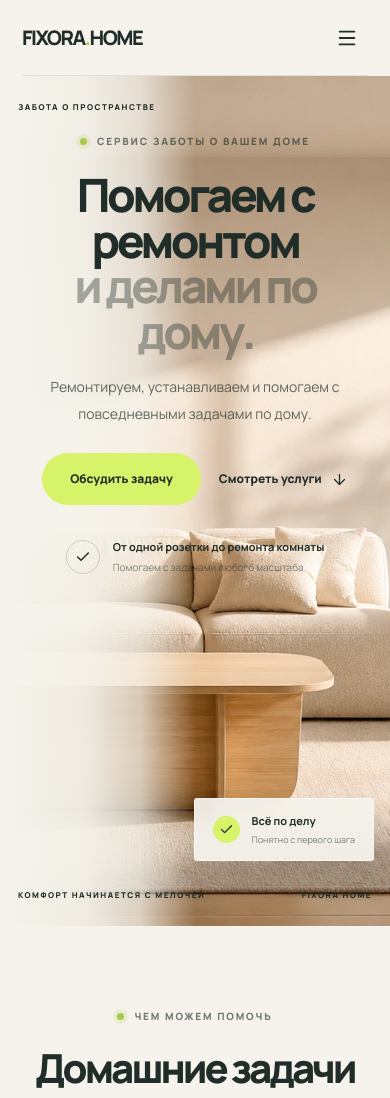
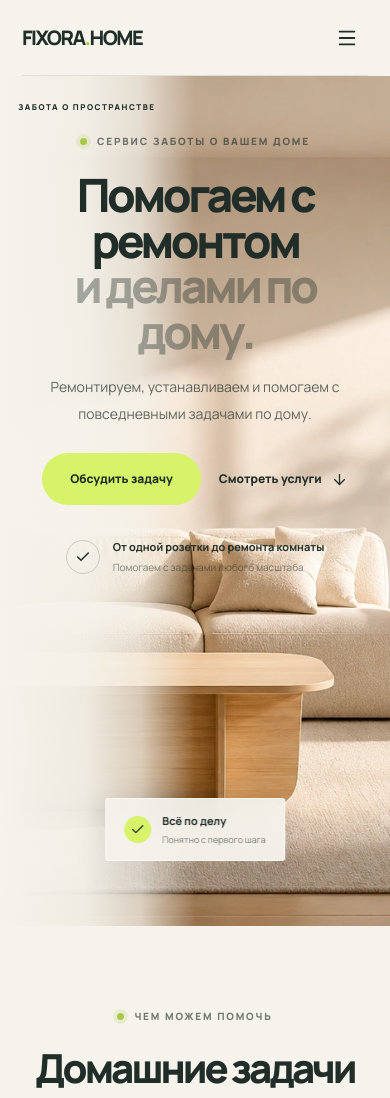
Before and after one commit to artkoro94/fixora-home, a React (Vite) app: page / in a window 390 px wide. Shown: the top 1098 px of the page. Built offline with nearby package versions, Linux system fonts and the light colour scheme.

Commit message:
fix: refine hero layout on mobile and tablet

```diff
--- a/src/widgets/hero/Hero.tsx
+++ b/src/widgets/hero/Hero.tsx
@@ -54,12 +54,12 @@ function Hero() {
         <div className="absolute top-[25px] right-[5.5%] left-[5.5%] z-[1] flex justify-between text-[9px] font-extrabold tracking-[1.5px] text-forest max-[760px]:right-[18px] max-[760px]:left-[18px] max-[760px]:text-[8px]">
           <span>ЗАБОТА О ПРОСТРАНСТВЕ</span>
         </div>
-        <div className="absolute right-[5.5%] bottom-[25px] left-[5.5%] z-[1] flex justify-between text-[9px] font-extrabold tracking-[1.5px] text-forest max-[760px]:right-[18px] max-[760px]:left-[18px] max-[760px]:text-[8px] max-[390px]:gap-3">
+        <div className="absolute right-[5.5%] bottom-[25px] left-[5.5%] z-[1] flex justify-between text-[9px] font-extrabold tracking-[1.5px] text-forest max-[760px]:hidden">
           <span>КОМФОРТ НАЧИНАЕТСЯ С МЕЛОЧЕЙ</span><span>FIXORA HOME</span>
         </div>
       </div>
 
-      <div className="absolute right-[5.5%] bottom-[76px] z-[2] flex items-center gap-[11px] rounded-[3px] border border-white/50 bg-[rgb(245_243_236_/_94%)] px-[18px] py-[14px] shadow-[0_12px_35px_rgb(32_45_40_/_12%)] backdrop-blur-[12px] max-[760px]:right-4 max-[760px]:bottom-[65px]">
+      <div className="absolute right-[5.5%] bottom-[76px] z-[2] flex items-center gap-[11px] rounded-[3px] border border-white/50 bg-[rgb(245_243_236_/_94%)] px-[18px] py-[14px] shadow-[0_12px_35px_rgb(32_45_40_/_12%)] backdrop-blur-[12px] max-[760px]:right-auto max-[760px]:bottom-[65px] max-[760px]:left-1/2 max-[760px]:w-max max-[760px]:-translate-x-1/2">
         <span className="grid h-[27px] w-[27px] place-items-center rounded-full bg-lime"><Check size={15} /></span>
         <span className="grid gap-[3px]"><strong className="text-[11px]">Всё по делу</strong><small className="text-[9px] text-[rgb(32_45_40_/_58%)]">Понятно с первого шага</small></span>
       </div>
```
